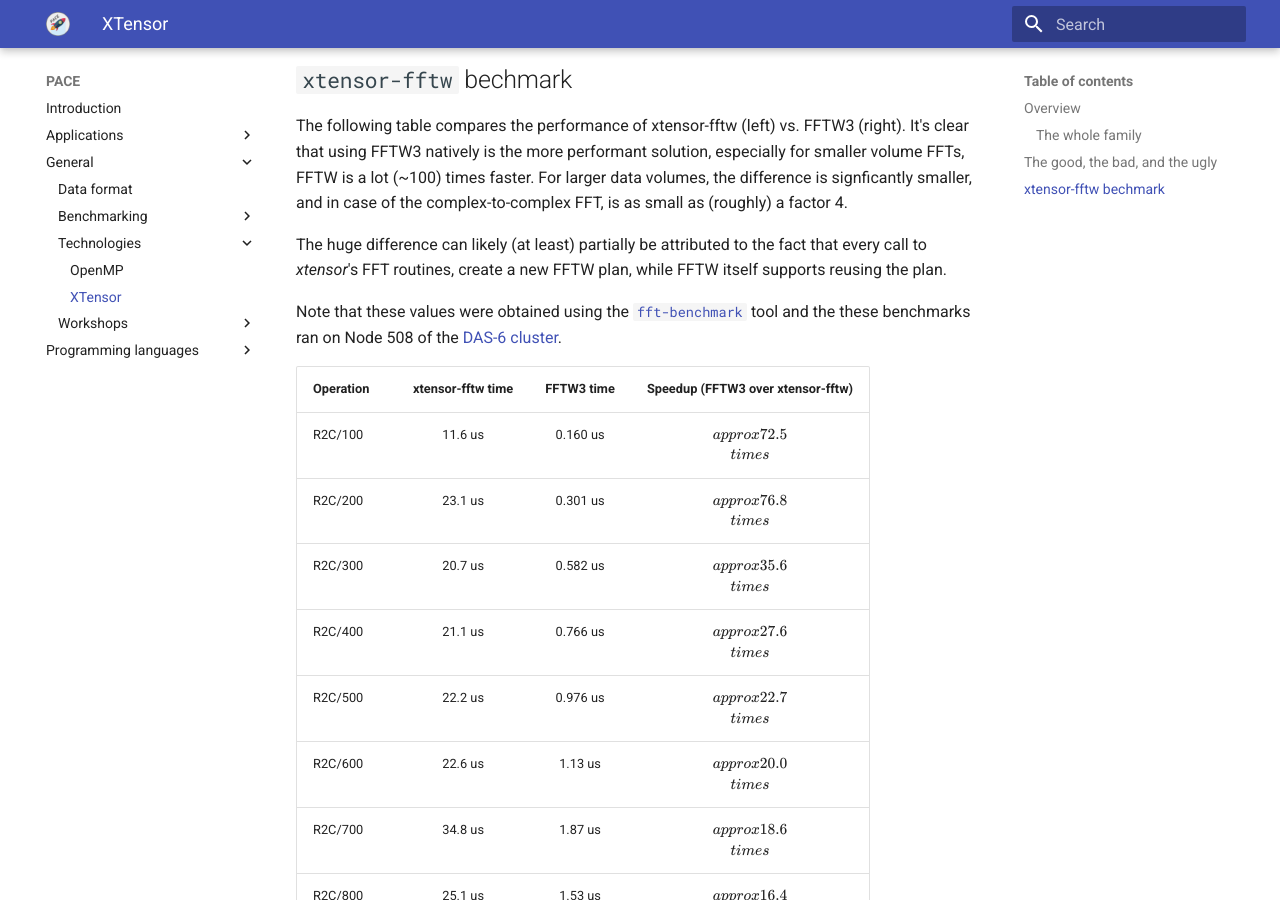
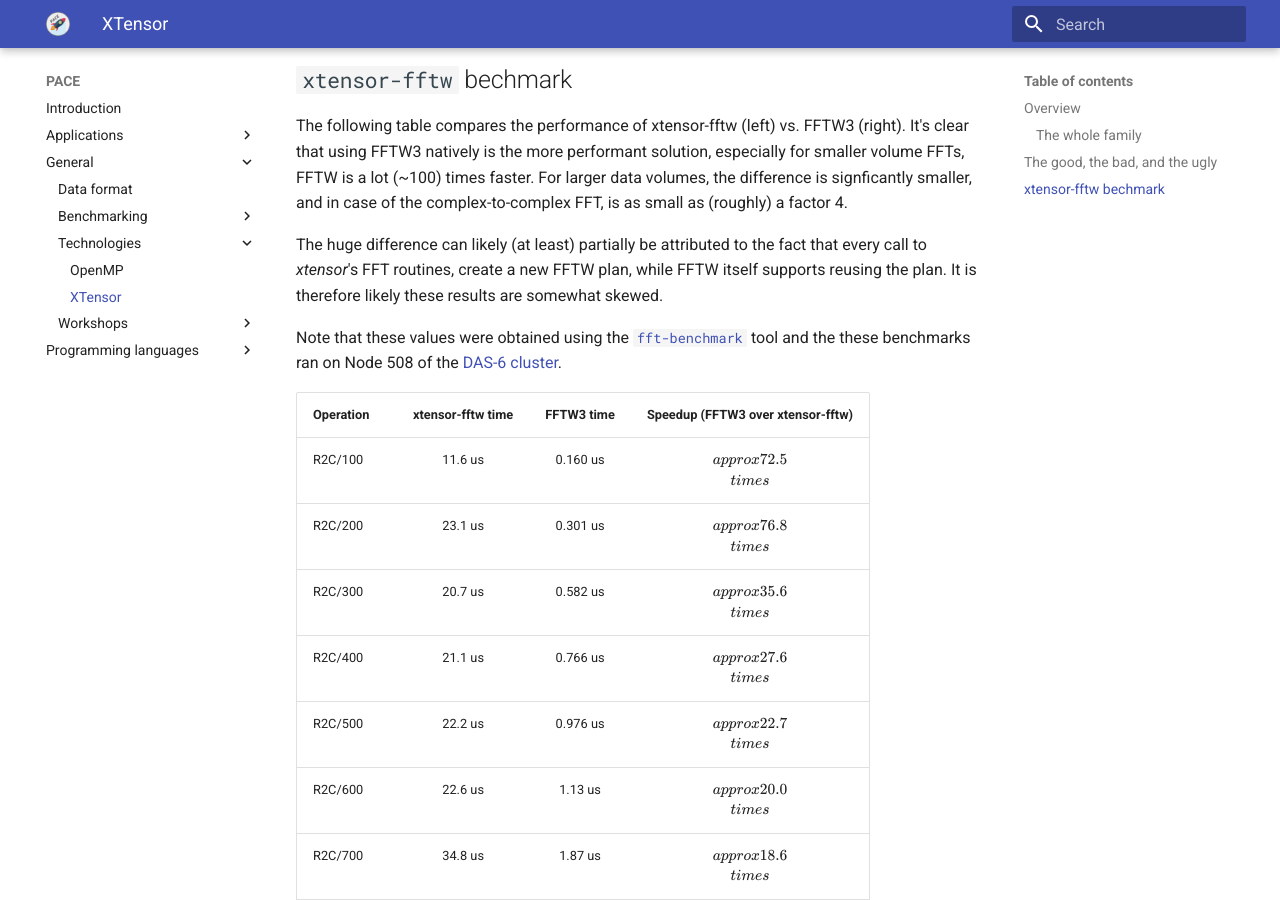
Before and after one commit to astron-rd/PACE, an MkDocs documentation site: the page built from docs/general/technologies/xtensor.md, in a window 1280 px wide and 900 px high, scrolled down 1401 px. Built offline with MkDocs 1.6.1 and Material for MkDocs 9.7.7, drawn with Linux system fonts in a browser that asks for light colours; nearby versions of some CDN libraries.

Commit message:
add qualifier

```diff
--- a/docs/general/technologies/xtensor.md
+++ b/docs/general/technologies/xtensor.md
@@ -32,7 +32,7 @@ Lastly, we investigated the use of xtensor-io for storing and loading data store
 
 The following table compares the performance of xtensor-fftw (left) vs. FFTW3 (right). It's clear that using FFTW3 natively is the more performant solution, especially for smaller volume FFTs, FFTW is a lot (~100) times faster. For larger data volumes, the difference is signficantly smaller, and in case of the complex-to-complex FFT, is as small as (roughly) a factor 4.
 
-The huge difference can likely (at least) partially be attributed to the fact that every call to *xtensor*'s FFT routines, create a new FFTW plan, while FFTW itself supports reusing the plan.
+The huge difference can likely (at least) partially be attributed to the fact that every call to *xtensor*'s FFT routines, create a new FFTW plan, while FFTW itself supports reusing the plan. It is therefore likely these results are somewhat skewed.
 
 Note that these values were obtained using the [`fft-benchmark`](https://git.astron.nl/RD/fft-benchmark) tool and the these benchmarks ran on Node 508 of the [DAS-6 cluster](https://www.cs.vu.nl/das6/clusters.shtml).
 
```
